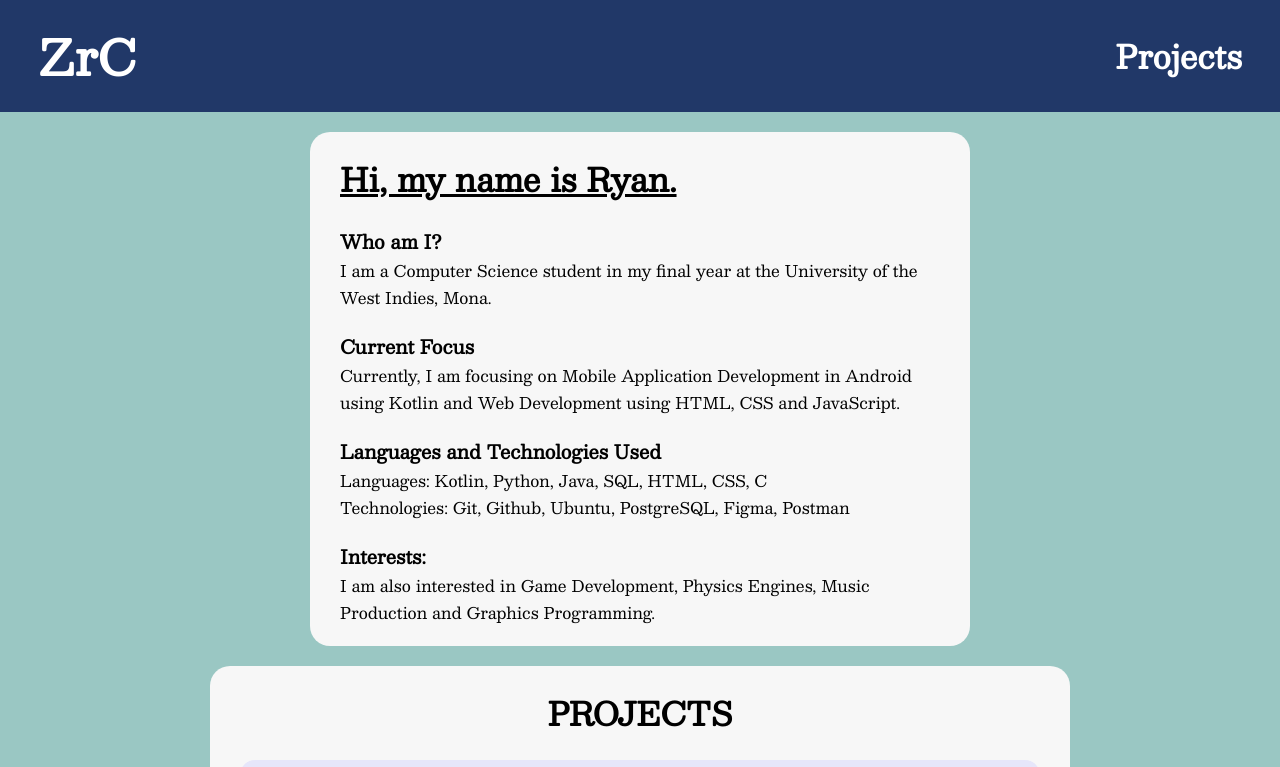
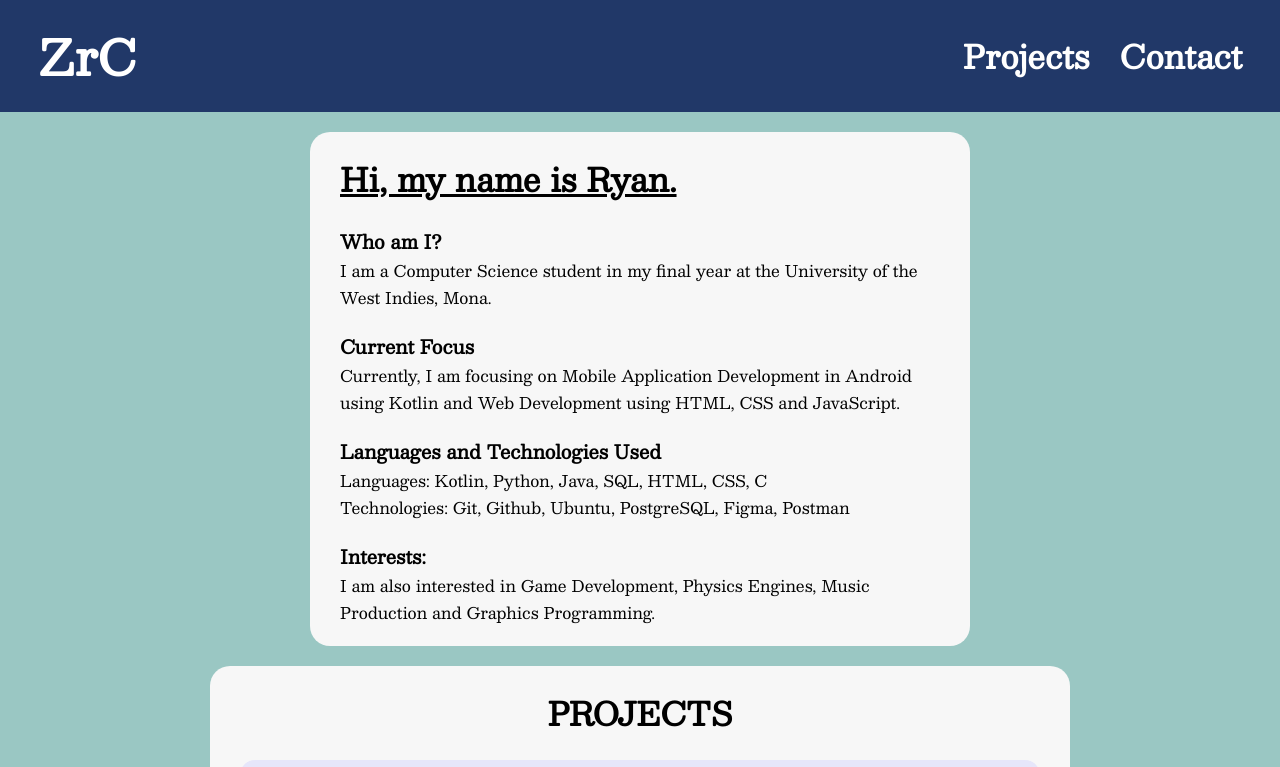
Before and after one commit to AS-Coope/as-coope.github.io, a plain HTML site: page index.html in a window 1280 px wide. Shown: the top 767 px of the page. Drawn offline with nearby package versions, Linux system fonts and the light colour scheme.

Commit message:
Add footer section for contact information

```diff
--- a/index.html
+++ b/index.html
@@ -20,6 +20,7 @@
             <ul class="nav-sites">
                 <li><a href="#projects">Projects</a></li>
                 <!--<li><a href="#logs">Logs</a></li>-->
+                <li><a href="#contact">Contact</a></li>
             </ul>
         </div>
 
@@ -161,6 +162,9 @@
         <h1>Logs</h1>
     </div>
     -->
+    <footer id="contact">
+        <div class="contact-box"></div>
+    </footer>
 </body>
 
 </html>
```
